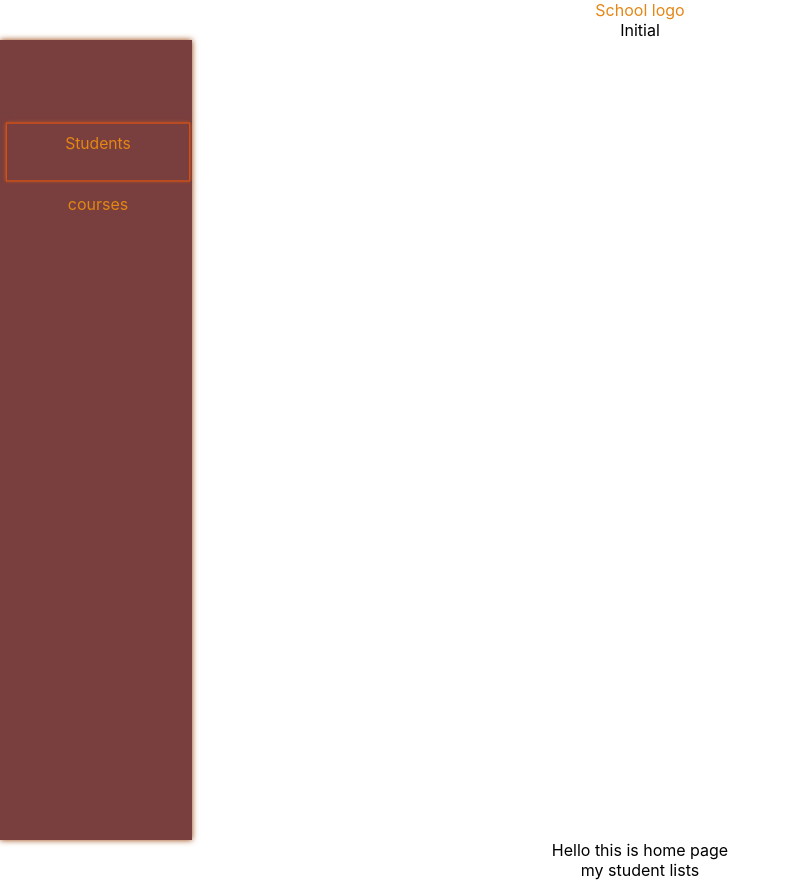
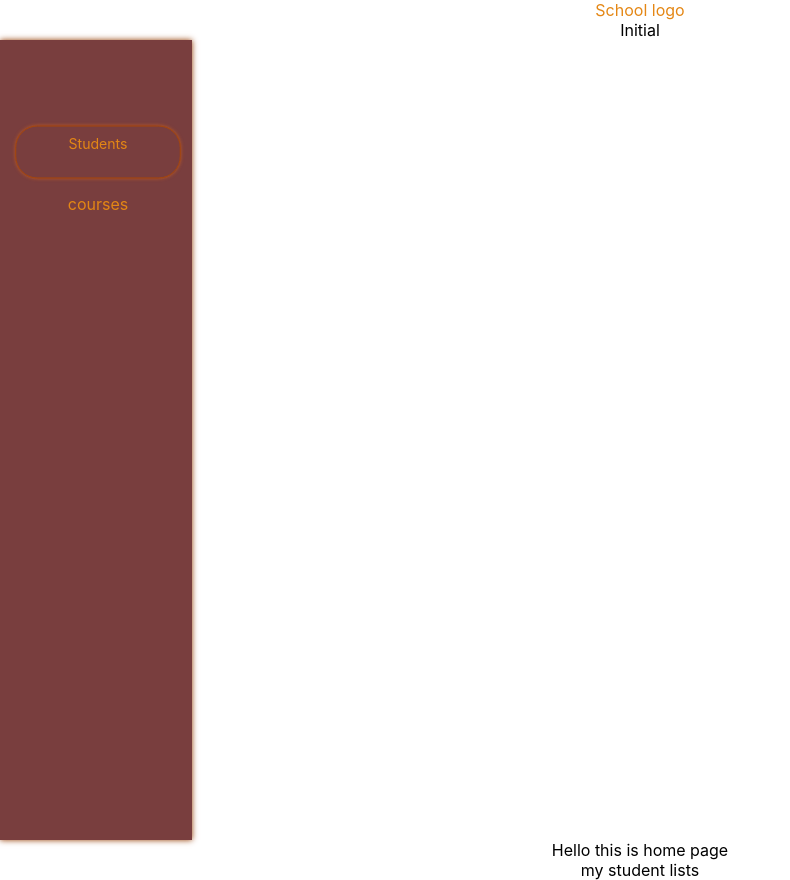
Before and after one commit to tylercaillet/school-report-frontend, a React (Create React App) app: page / in a window 1280 px wide. In both pictures the pointer is over the item "Students". Shown: the whole page, without its empty margins (0-790 px from the left). Built offline with nearby package versions, Linux system fonts and the light colour scheme.

Commit message:
styled sidebar

```diff
--- a/src/styles/Sidebar.css
+++ b/src/styles/Sidebar.css
@@ -35,7 +35,7 @@
 
   .side-search .content-sidebar li {
     padding: 10px 12px;
-    transition: all 0.9s linear;
+    transition: all 0.5s linear;
     color: black;
     padding-bottom: 28px;
   }
@@ -50,10 +50,11 @@
 
 
   .side-search .content-sidebar li:hover{
-    border: 1px solid rgb(232, 83, 14);
+    border: 1px solid rgb(174, 72, 5);
+    border-radius: 25px;
     box-shadow: 0 0 4px rgba(255, 115, 7, 0.576);
     cursor: pointer;
-    scale: 0.98;
-    transition: 1s;
+    scale: 0.88;
+    transition: 0.4s;
     color: rgb(177, 67, 3);
   }
```
